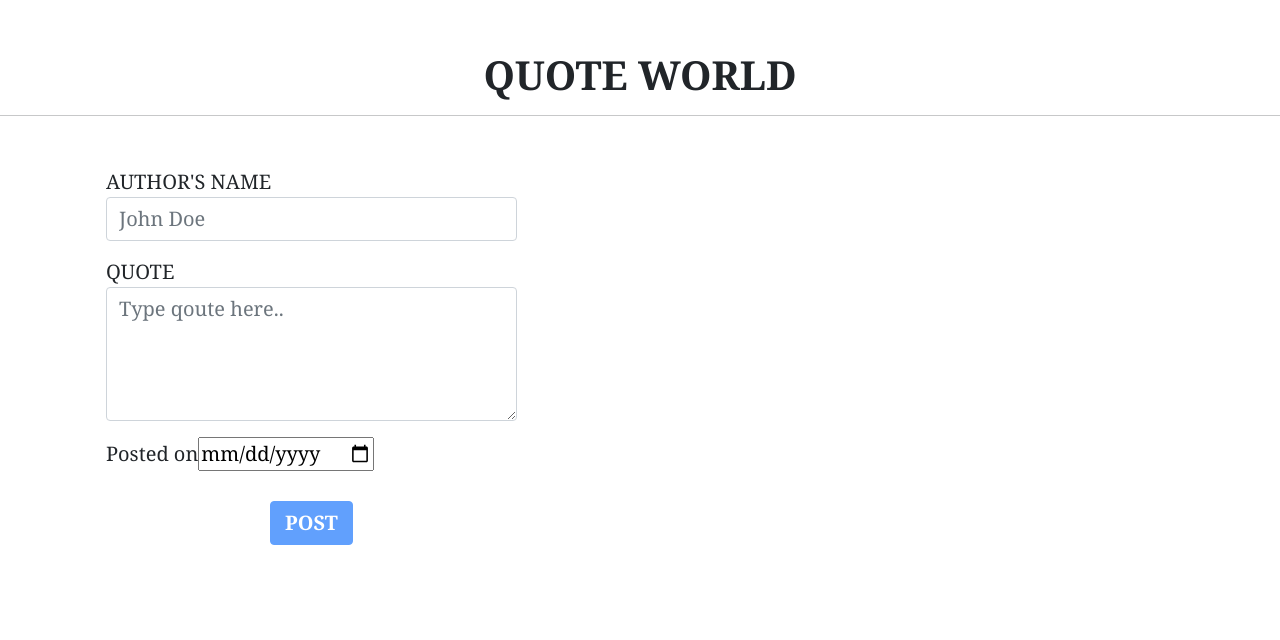
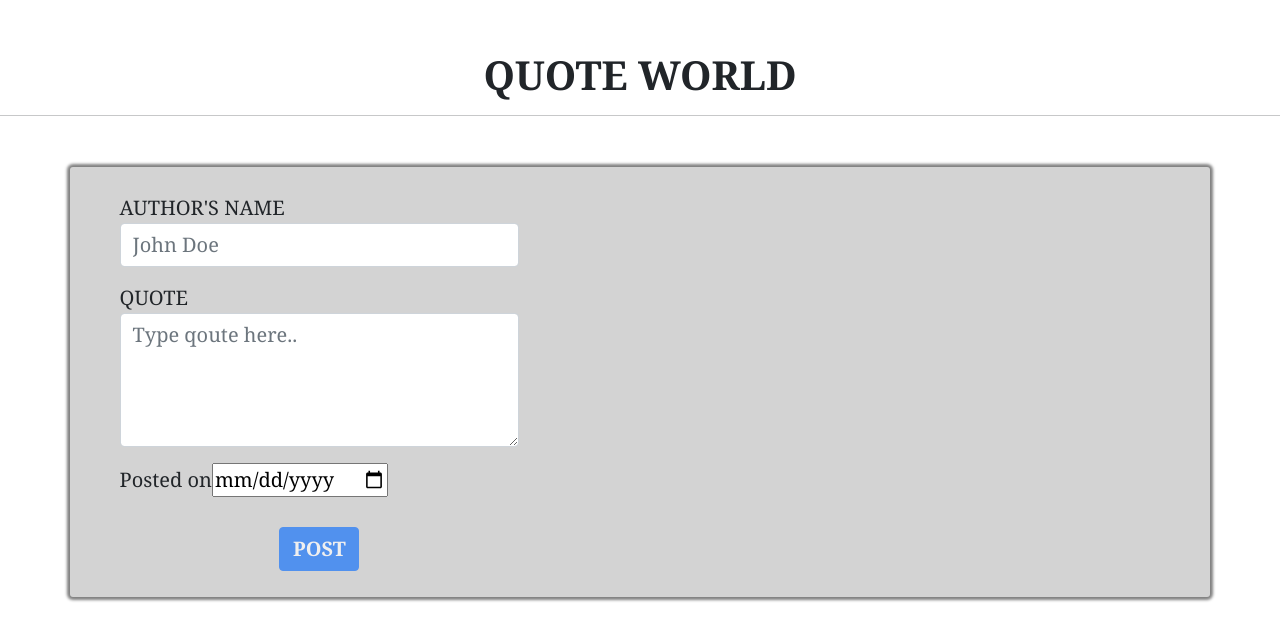
Before and after one commit to rotich1/angular1, an Angular app: page / in a window 1280 px wide. Shown: the top 640 px of the page. Built offline with nearby package versions, Linux system fonts and the light colour scheme.

Commit message:
It will add styling

```diff
--- a/src/styles.css
+++ b/src/styles.css
@@ -1,2 +1,10 @@
 /* You can add global styles to this file, and also import other style files */
-@import "~bootstrap/dist/css/bootstrap.css"
+
+@import "~bootstrap/dist/css/bootstrap.css";
+
+.content{
+ background-color: lightgray;
+ box-shadow: 0pc 0pc 3px 3px gray;
+ border-radius: 3px;
+ padding: 2%;
+}
```
